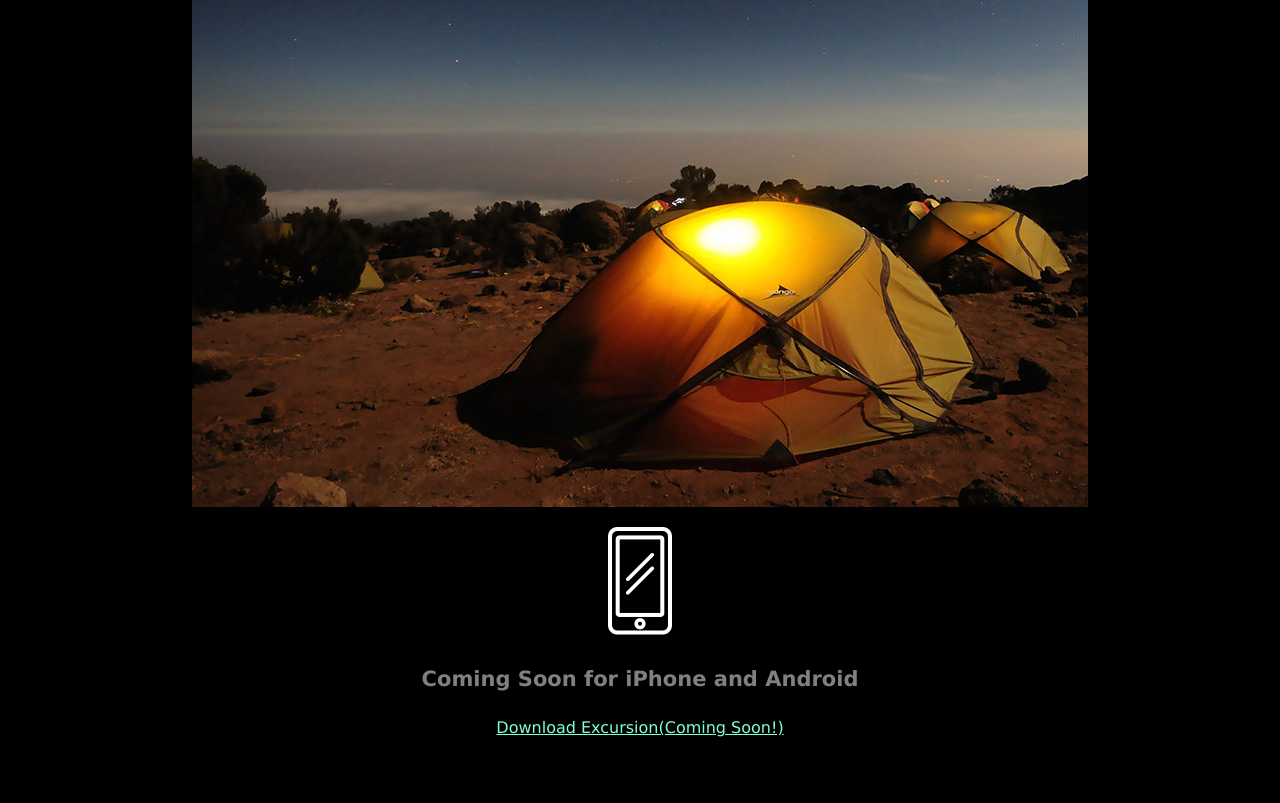
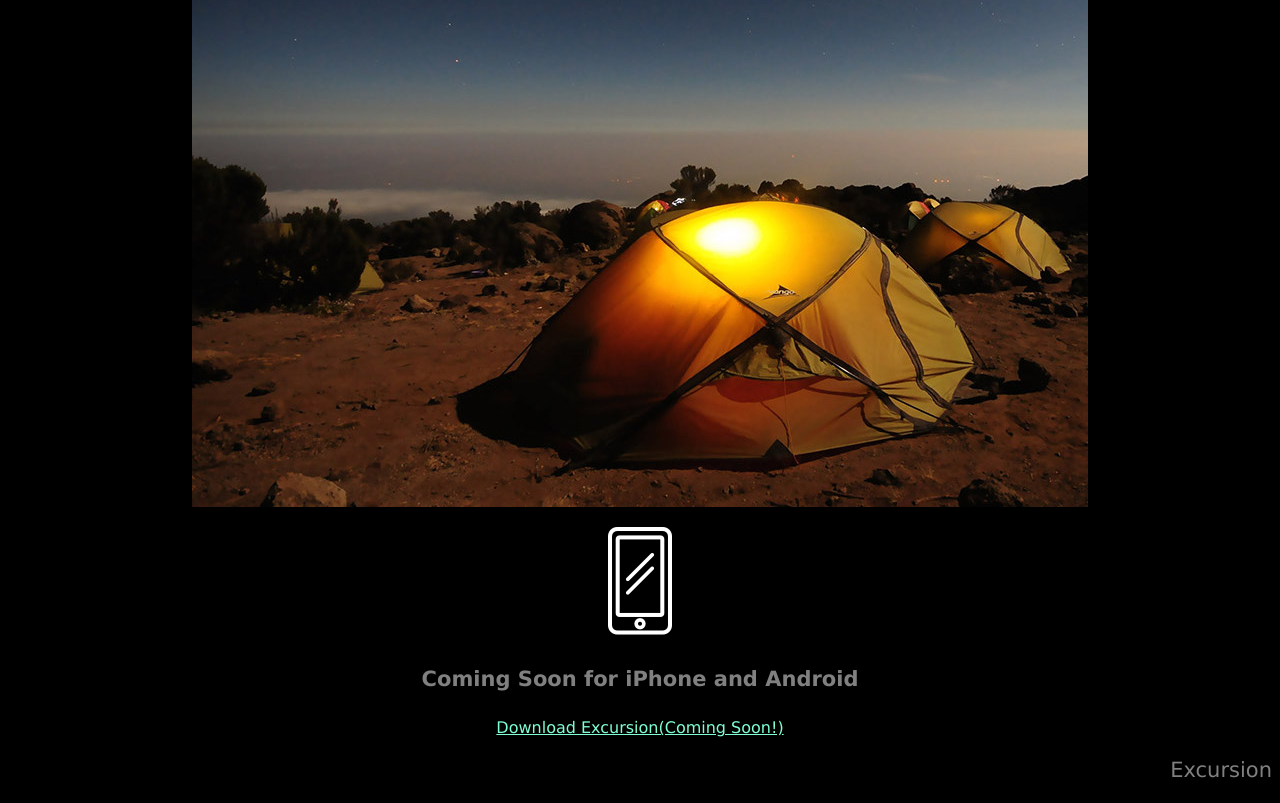
Before and after one commit to suncep/excursionn, a plain HTML site: page index.html in a window 1280 px wide. Shown: the part 532-1335 px from the top of the page. Before the commit the page ends 1285 px from the top, so only its background shows below. Drawn offline with Linux system fonts and the light colour scheme.

Commit message:
Final push

```diff
--- a/index.html
+++ b/index.html
@@ -19,5 +19,6 @@
     <p><img src="resources/images/phone.png"></p>
     <h4 class="header--sub-header">Coming Soon for iPhone and Android</h4>
     <p><a class="link--cta" href="#">Download Excursion(Coming Soon!)</a></p>
+    <p class="link--copyright">Excursion</p>
 </body>
 </html>
--- a/resources/css/style.css
+++ b/resources/css/style.css
@@ -23,3 +23,9 @@ body {
     font-size: 16px;
     color: aquamarine;
 }
+/* FOOTER*/
+.link--copyright{
+    font-size: 21px;
+    color: gray;
+    text-align: right;
+}
```
